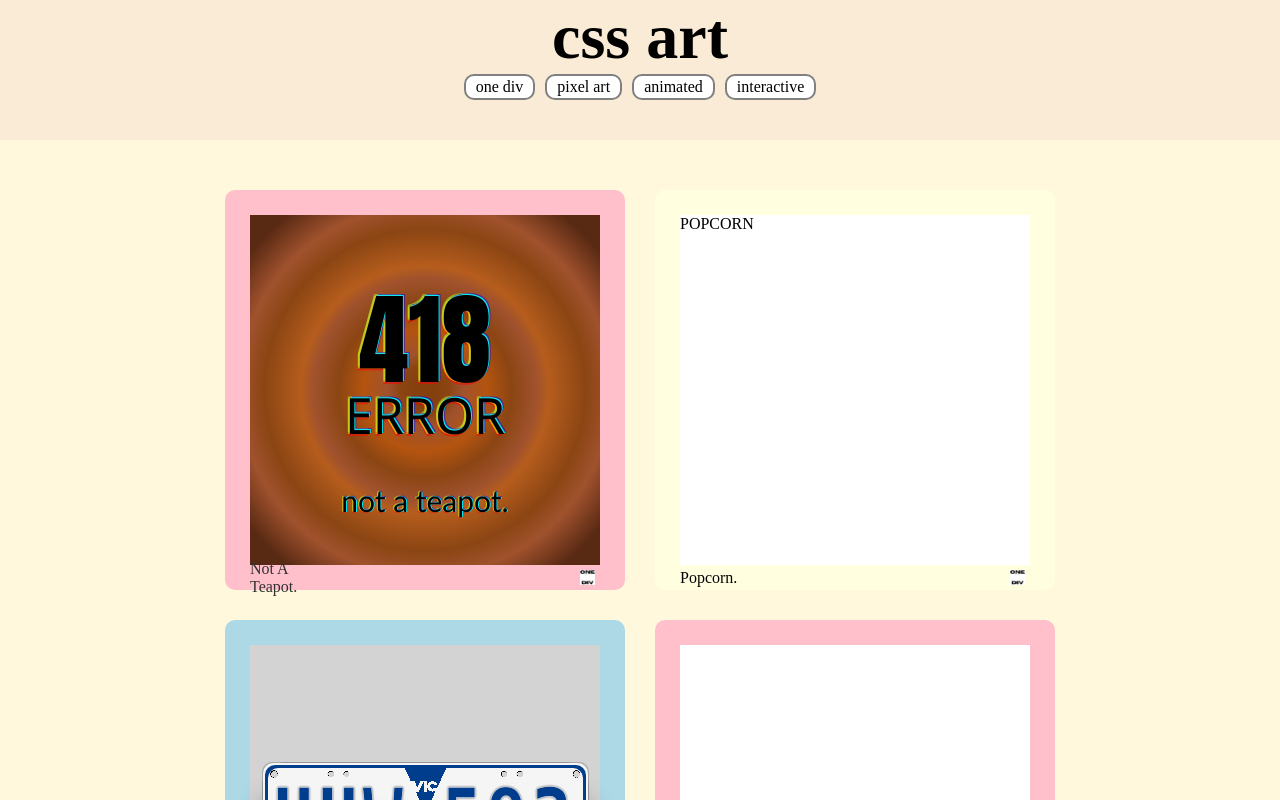
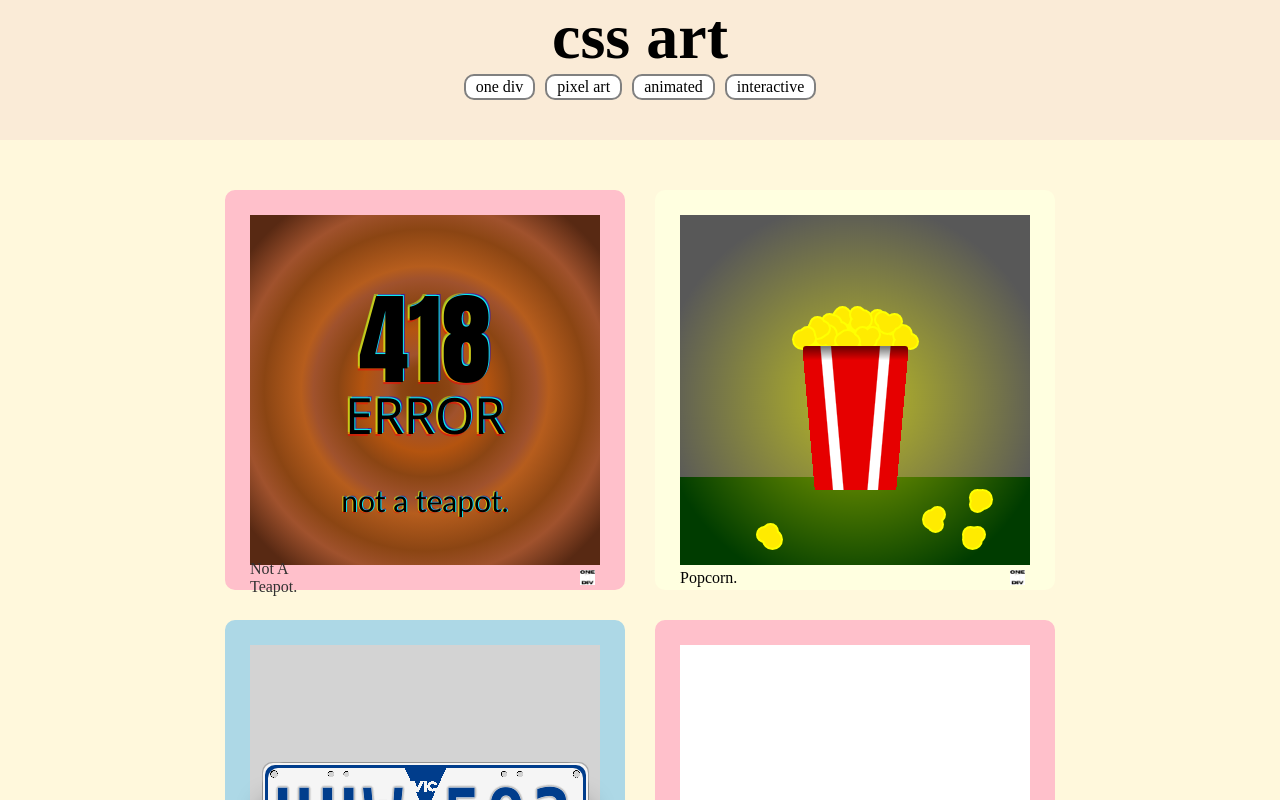
Before and after one commit to marcobuontempo/css-art, a React app: page / in a window 1280 px wide. Shown: the top 800 px of the page. Built offline with nearby package versions, Linux system fonts and the light colour scheme; the HTML template or start-up script is replaced by a standard one.

Commit message:
Complete 'Popcorn'

```diff
--- a/src/artworks/Popcorn/Popcorn.css
+++ b/src/artworks/Popcorn/Popcorn.css
@@ -5,8 +5,159 @@
   height: 100%;
   position: absolute;
   margin: auto;
+  --inner: rgb(255, 235, 0);
+  --outer: rgb(255, 255, 0);
+  --box: rgb(230, 0, 0);
 }
 
 .popcorn {
-  background: white;
+  background:
+  radial-gradient(ellipse 75% 75% at 50% 52.5%, rgba(255, 255, 0, 0.6) 0%, transparent 75%),
+  linear-gradient(to bottom, rgb(88, 88, 88) 75%, black 68% 72%, rgb(0, 60, 0) 75%);
 }
+
+/* POPCORN */
+.popcorn::before {
+  content: "";
+  width: 5%;
+  height: 5%;
+  left: 0;
+  right: 30%;
+  top: 0;
+  bottom: 29%;
+  border-radius: 50%;
+  background: var(--inner);
+  box-shadow:
+    /* MAIN TOP */
+    5px -5px 0px -2px var(--inner),
+    6px -1px 0px -2px var(--inner),
+    0px 0px 0px 2px var(--outer),
+    5px -5px 0px 0px var(--outer),
+    6px -1px 0px 0px var(--outer),
+
+    15px -10px 0px 0px var(--inner),
+    15px -15px 0px -2px var(--inner),
+    20px -11px 0px -2px var(--inner),
+    15px -10px 0px 2px var(--outer),
+    15px -15px 0px 0px var(--outer),
+    20px -11px 0px 0px var(--outer),
+
+    85px -15px 0px 0px var(--inner),
+    80px -20px 0px -2px var(--inner),
+    92px -18px 0px -2px var(--inner),
+    85px -15px 0px 2px var(--outer),
+    80px -20px 0px 0px var(--outer),
+    92px -18px 0px 0px var(--outer),
+
+    45px 0px 0px 0px var(--inner),
+    40px 1px 0px -2px var(--inner),
+    50px 2px 0px -2px var(--inner),
+    45px 0px 0px 2px var(--outer),
+    40px 1px 0px 0px var(--outer),
+    50px 2px 0px 0px var(--outer),
+
+    100px -5px 0px 0px var(--inner),
+    108px 2px 0px -2px var(--inner),
+    98px 5px 0px -2px var(--inner),
+    100px -5px 0px 2px var(--outer),
+    108px 2px 0px 0px var(--outer),
+    98px 5px 0px 0px var(--outer),
+
+    65px 0px 0px 0px var(--inner),
+    60px -5px 0px -2px var(--inner),
+    70px -5px 0px -2px var(--inner),
+    65px 0px 0px 2px var(--outer),
+    60px -5px 0px 0px var(--outer),
+    70px -5px 0px 0px var(--outer),
+
+    80px 0px 0px 0px var(--inner),
+    90px 2px 0px -2px var(--inner),
+    80px -5px 0px -2px var(--inner),
+    80px 0px 0px 2px var(--outer),
+    90px 2px 0px 0px var(--outer),
+    80px -5px 0px 0px var(--outer),
+
+    25px -5px 0px 0px var(--inner),
+    20px -1px 0px -2px var(--inner),
+    28px 0px 0px -2px var(--inner),
+    25px -5px 0px 2px var(--outer),
+    20px -1px 0px 0px var(--outer),
+    28px 0px 0px 0px var(--outer),
+
+    30px -15px 0px 0px var(--inner),
+    27px -18px 0px -2px var(--inner),
+    38px -10px 0px -2px var(--inner),
+    30px -15px 0px 2px var(--outer),
+    27px -18px 0px 0px var(--outer),
+    38px -10px 0px 0px var(--outer),
+
+    60px -20px 0px 0px var(--inner),
+    55px -25px 0px -2px var(--inner),
+    55px -16px 0px -2px var(--inner),
+    60px -20px 0px 2px var(--outer),
+    55px -25px 0px 0px var(--outer),
+    55px -16px 0px 0px var(--outer),
+
+    76px -17px 0px 0px var(--inner),
+    75px -22px 0px -2px var(--inner),
+    73px -20px 0px -2px var(--inner),
+    76px -17px 0px 2px var(--outer),
+    75px -22px 0px 0px var(--outer),
+    73px -20px 0px 0px var(--outer),
+
+    40px -22px 0px 0px var(--inner),
+    38px -20px 0px -2px var(--inner),
+    40px -25px 0px -2px var(--inner),
+    40px -22px 0px 2px var(--outer),
+    38px -20px 0px 0px var(--outer),
+    40px -25px 0px 0px var(--outer),
+
+    130px 180px 0px 0px var(--inner),
+    135px 175px 0px -2px var(--inner),
+    133px 185px 0px -2px var(--inner),
+    130px 180px 0px 2px var(--outer),
+    135px 175px 0px 0px var(--outer),
+    133px 185px 0px 0px var(--outer),
+
+    180px 160px 0px 0px var(--inner),
+    175px 165px 0px -2px var(--inner),
+    175px 158px 0px -2px var(--inner),
+    180px 160px 0px 2px var(--outer),
+    175px 165px 0px 0px var(--outer),
+    175px 158px 0px 0px var(--outer),
+
+    170px 200px 0px 0px var(--inner),
+    175px 195px 0px -2px var(--inner),
+    168px 195px 0px -2px var(--inner),
+    170px 200px 0px 2px var(--outer),
+    175px 195px 0px 0px var(--outer),
+    168px 195px 0px 0px var(--outer),
+
+    -30px 200px 0px 0px var(--inner),
+    -38px 195px 0px -2px var(--inner),
+    -32px 192px 0px -2px var(--inner),
+    -30px 200px 0px 2px var(--outer),
+    -38px 195px 0px 0px var(--outer),
+    -32px 192px 0px 0px var(--outer),
+
+    53px 30px 0px 40px var(--outer)
+    ;
+}
+
+/* BOX */
+.popcorn::after {
+  content: "";
+  width: 30%;
+  height: 41%;
+  left: 0;
+  right: 0;
+  top: 16%;
+  bottom: 0;
+  border-radius: 3px;
+  background:
+  linear-gradient(to bottom, rgba(0, 0, 0, 0.5) 0% 1%, transparent 10%),
+    linear-gradient(85deg, transparent 0% 10%, var(--box) 10% 25%, white 26% 34%, var(--box) 35% 45%, transparent 45%),
+    linear-gradient(-85deg, transparent 0% 10%, var(--box) 10% 25%, white 26% 34%, var(--box) 35% 45%, transparent 45%),
+    linear-gradient(to right, transparent 30%, var(--box) 30% 70%, transparent 70%)
+    ;
+}
--- a/src/artworks/Popcorn/Popcorn.jsx
+++ b/src/artworks/Popcorn/Popcorn.jsx
@@ -2,7 +2,7 @@ import TRAITS from '../TRAITS'
 import './Popcorn.css'
 
 export default function Popcorn() {
-  return <div className='popcorn'>POPCORN</div>
+  return <div className='popcorn'></div>
 }
 
 Popcorn.artname = "Popcorn.";
```
